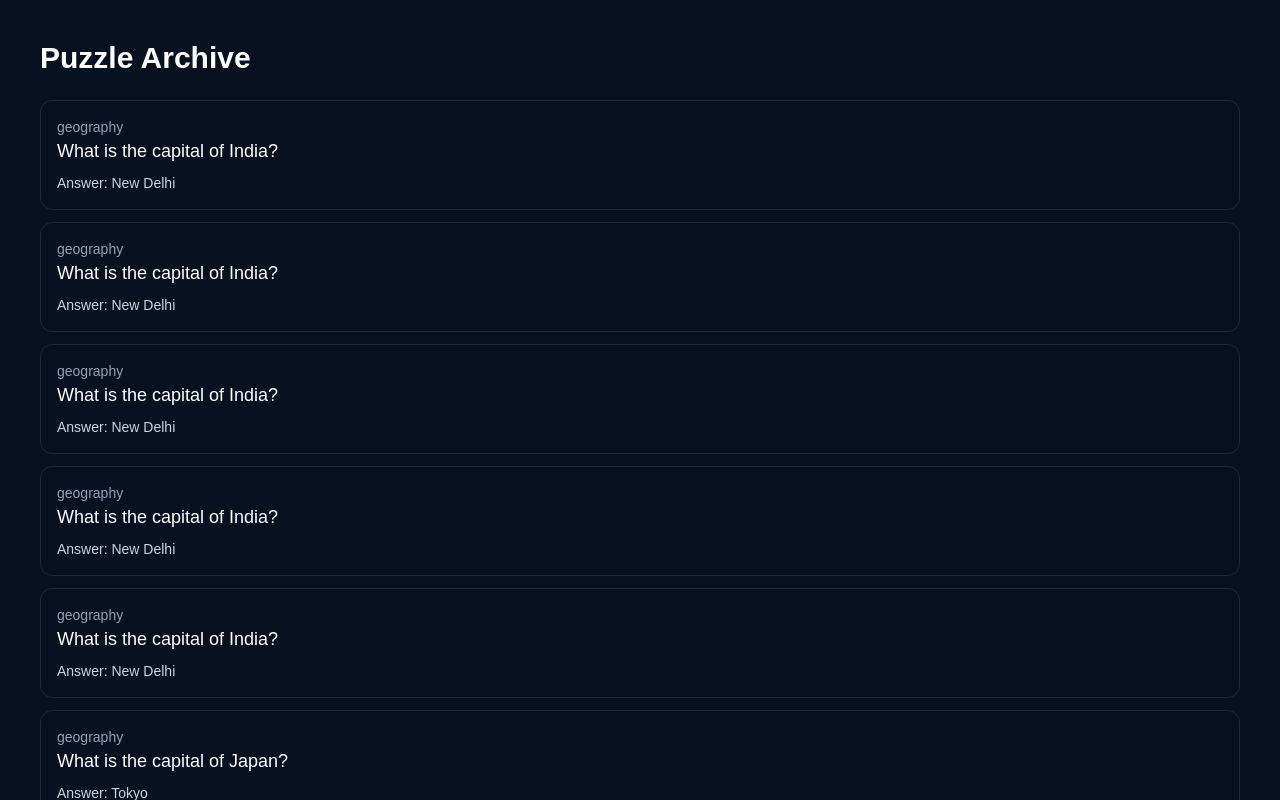
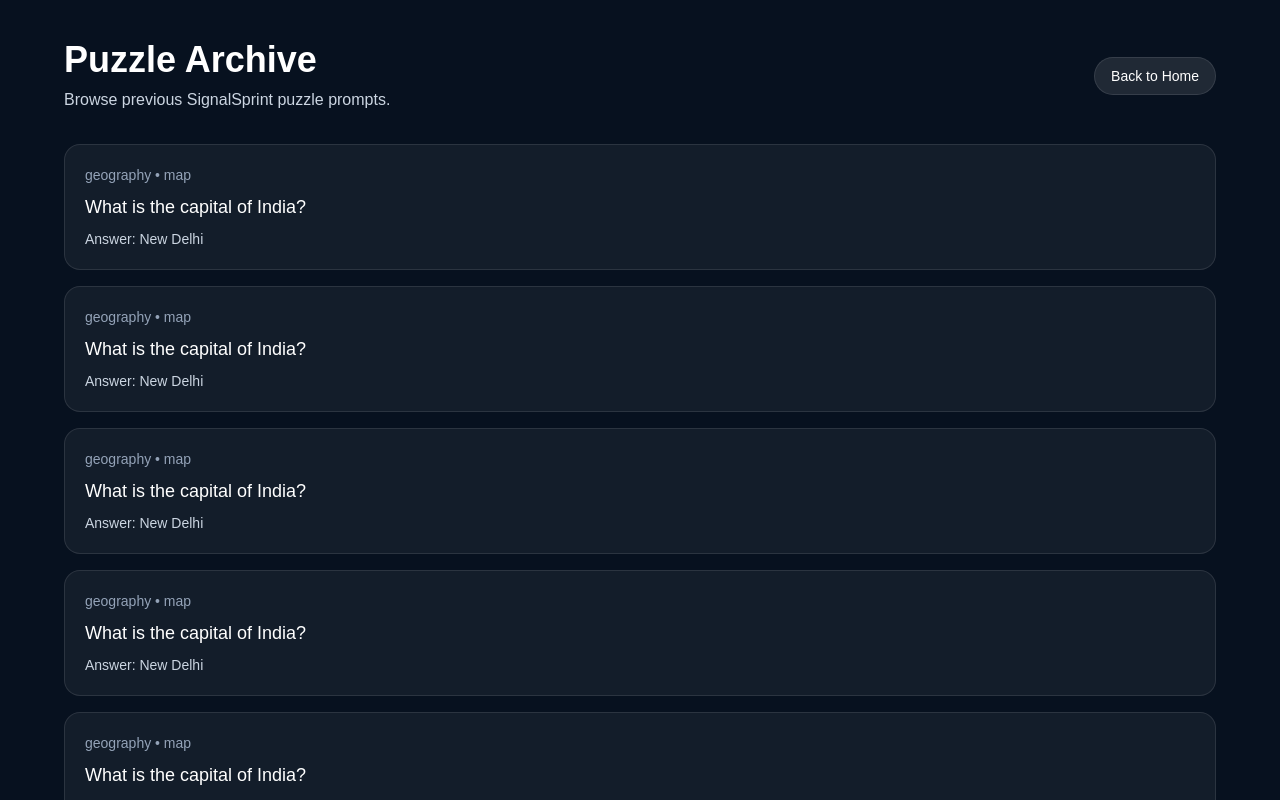
Before and after one commit to jzabhie/Daily-Game, a Next.js app: page /archive in a window 1280 px wide. Shown: the top 800 px of the page. Built offline with nearby package versions, Linux system fonts and the light colour scheme.

Commit message:
Update page.js

```diff
--- a/app/archive/page.js
+++ b/app/archive/page.js
@@ -1,21 +1,42 @@
 import puzzles from "@/data/puzzles.json";
 
-export default function Archive() {
+export default function ArchivePage() {
   return (
-    <div className="min-h-screen bg-[#07111f] text-white p-10">
-      <h1 className="text-3xl font-semibold mb-6">Puzzle Archive</h1>
+    <main className="min-h-screen bg-[#07111f] px-6 py-10 text-white md:px-10">
+      <div className="mx-auto max-w-6xl">
+        <div className="mb-8 flex flex-wrap items-center justify-between gap-4">
+          <div>
+            <h1 className="text-4xl font-semibold">Puzzle Archive</h1>
+            <p className="mt-2 text-slate-300">
+              Browse previous SignalSprint puzzle prompts.
+            </p>
+          </div>
 
-      <div className="grid gap-3">
-        {puzzles.slice(0, 50).map((p) => (
-          <div key={p.id} className="border border-white/10 p-4 rounded-xl">
-            <div className="text-sm text-slate-400">{p.category}</div>
-            <div className="text-lg">{p.prompt}</div>
-            <div className="text-sm text-slate-300 mt-2">
-              Answer: {p.answer}
+          <a
+            href="/"
+            className="rounded-full border border-white/10 bg-white/10 px-4 py-2 text-sm hover:bg-white/20"
+          >
+            Back to Home
+          </a>
+        </div>
+
+        <div className="grid gap-4">
+          {puzzles.slice(0, 50).map((puzzle) => (
+            <div
+              key={puzzle.id}
+              className="rounded-2xl border border-white/10 bg-white/5 p-5"
+            >
+              <div className="text-sm text-slate-400">
+                {puzzle.category} • {puzzle.visualType}
+              </div>
+              <div className="mt-2 text-lg font-medium">{puzzle.prompt}</div>
+              <div className="mt-2 text-sm text-slate-300">
+                Answer: {puzzle.answer}
+              </div>
             </div>
-          </div>
-        ))}
+          ))}
+        </div>
       </div>
-    </div>
+    </main>
   );
 }
```
